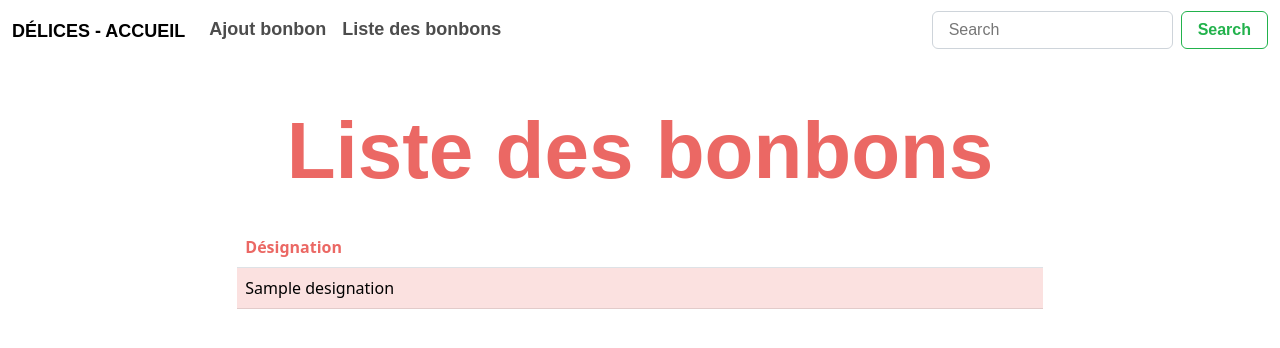
After one commit to Halaz1a/delices, a Symfony app: template templates/base/liste-typebonbon.html.twig in a window 1280 px wide. The commit adds this page. Shown: the top 348 px of the page. Run offline with Twig, Linux system fonts and the light colour scheme; the template is opened without the code that fills it: most values are stand-ins (such as "Sample title", 1, 10 or a date in 2020); some libraries are stand-ins or nearby versions; some web fonts are replaced.

Commit message:
Question 7

```diff
--- a/templates/base.html.twig
+++ b/templates/base.html.twig
@@ -23,6 +23,9 @@
         <li class="nav-item">
           <a class="nav-link" href="{{path('app_ajoutBonbon')}}">Ajout bonbon</a>
         </li>
+        <li class="nav-item">
+          <a class="nav-link" href="{{path('app_liste-typebonbon')}}">Liste des bonbons</a>
+        </li>
       </ul>
       <form class="d-flex" role="search">
         <input class="form-control me-2" type="search" placeholder="Search" aria-label="Search">
--- /dev/null
+++ b/templates/base/liste-typebonbon.html.twig
@@ -0,0 +1,28 @@
+{% extends 'base.html.twig' %}
+{% block title %}{{parent()}}Liste bonbons{% endblock %}
+
+{% block body %}
+	<div class="container-fluid">
+		<h1 class="text-center text-primary mt-4 pt-4 display-1 fw-bold">Liste des bonbons</h1>
+		<div class="row justify-content-center">
+			<div class="col-12 col-md-8 bg-white p-4 m-0 text-primary">
+				<div class="table-responsive">
+					<table class="table table-hover">
+						<thead>
+							<tr class="fw-bold text-primary">
+								<th scope="col">Désignation</th>
+							</tr>
+						</thead>
+						<tbody>
+							{% for bonbon in bonbons |sort((a,b) => a.designation <=> b.designation )%}
+								<tr class="{{cycle(['table-primary', 'table-secondary'], loop.index0)}}">
+									<td>{{bonbon.designation | capitalize}}</td>
+								</tr>
+							{% endfor %}
+						</tbody>
+					</table>
+				</div>
+			</div>
+		</div>
+	</div>
+{% endblock %}
```
Also changed, not shown: src/Controller/BaseController.php (+10 -0 lines).
